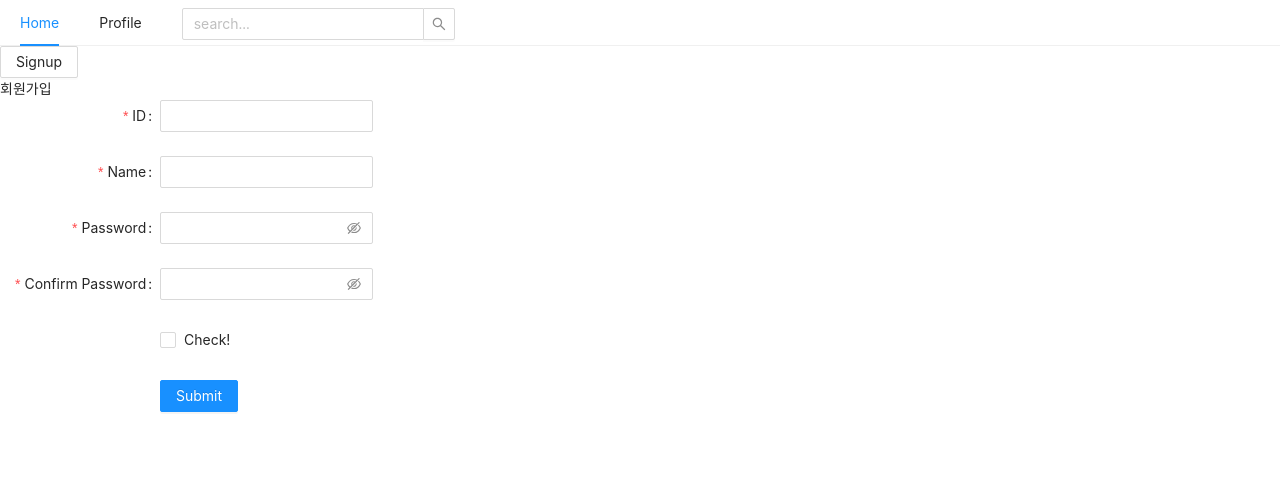
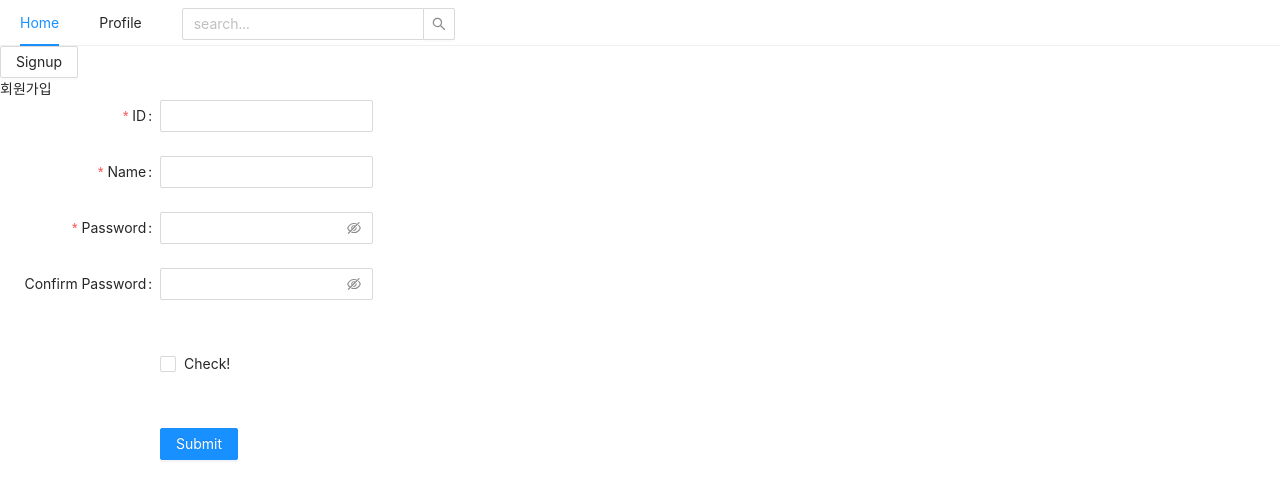
Before and after one commit to bobbohee/node-bird-sns, a Next.js app in the folder front/: page /join in a window 1280 px wide. Shown: the top 498 px of the page. Built offline with nearby package versions, Linux system fonts and the light colour scheme.

Commit message:
[ADD] useInput custom hook 사용

```diff
--- a/front/pages/join.js
+++ b/front/pages/join.js
@@ -12,13 +12,23 @@ const Join = () => {
     const [password, setPassword] = useState('');
     const [confirmPassword, setConfirmPassword] = useState('');
     const [isCheck, setIsCheck] = useState(false);
+    const [passwordError, setPasswordError] = useState(false);
+    const [isCheckError, setIsCheckError] = useState(false);
 
     const layout = {
         labelCol: {span: 3},
         wrapperCol: {span: 4},
     };
 
-    const onSubmit = () => {};
+    const onFinish = (e) => {
+        if (password !== confirmPassword)
+            return setPasswordError(true);
+        if (!isCheck)
+            return setIsCheckError(true)
+        console.log({
+            login, name, password, confirmPassword, isCheck
+        });
+    };
 
     const onChangeId = (e) => {
         setLogin(e.target.value);
@@ -33,17 +43,31 @@ const Join = () => {
     };
 
     const onChangeConfirmPassword = (e) => {
+        setPasswordError(e.target.value !== password);
         setConfirmPassword(e.target.value);
     };
 
     const onChangeCheckbox = (e) => {
-        setIsCheck(e.target.value);
+        setIsCheckError(!e.target.checked);
+        setIsCheck(e.target.checked);
+    };
+
+    // custom hook
+    // [id, onChangeId] = useInput('');
+    const useInput = (initValue = null) => {
+        const [value, setter] = useState(initValue);
+        const handler = (e) => {
+            setter(e.target.value);
+        };
+        return [value, handler];
     };
 
     return (
         <AppLayout>
             <div>회원가입</div>
-            <Form {...layout} onSubmit={onSubmit}>
+            {/* antd 사용시, onSubmit -> onFinish 로 사용해야 한다. (v4부터) */}
+            {/* https://ant.design/components/form/v3#replace-onSubmit-with-onFinish */}
+            <Form {...layout} onFinish={onFinish}>
                 <Form.Item name="login" label="ID" rules={[{required: true, message: 'Please enter your ID!'}]}>
                     <Input value={login} onChange={onChangeId}/>
                 </Form.Item>
@@ -53,11 +77,21 @@ const Join = () => {
                 <Form.Item name="password" label="Password" rules={[{required: true, message: 'Please enter your Password!'}]}>
                     <Input.Password value={password} onChange={onChangePassword}/>
                 </Form.Item>
-                <Form.Item name="confirm_password" label="Confirm Password" rules={[{required: true, message: 'Please enter your Password!'}]}>
-                    <Input.Password value={confirmPassword} onChange={onChangeConfirmPassword}/>
+                <Form.Item label="Confirm Password">
+                    {/* antd 사용시, Input 엘리먼트에 형제 엘리먼트는 있을 수 없다. Form.Item 태그로 한 번 더 감싼다. */}
+                    {/* https://ant.design/components/form/#components-form-demo-complex-form-control */}
+                    <Form.Item name="confirm_password" rules={[{required: true, message: 'Please enter your Password!'}]}>
+                        <Input.Password value={confirmPassword} onChange={onChangeConfirmPassword}/>
+                    </Form.Item>
+                    {passwordError && <div style={{ color: 'red'}}>Please enter same password!</div>}
                 </Form.Item>
                 <Form.Item wrapperCol={{...layout.wrapperCol, offset: 3}}>
-                    <Checkbox name="is_check" value={isCheck} onChange={onChangeCheckbox}>Check!</Checkbox>
+                    {/* valuePropName="checked" 명시해주어야 한다. */}
+                    {/* https://github.com/ant-design/ant-design/issues/20803 */}
+                    <Form.Item name="is_check" valuePropName="checked">
+                        <Checkbox value={isCheck} onChange={onChangeCheckbox}>Check!</Checkbox>
+                    </Form.Item>
+                    {isCheckError && <div style={{ color: 'red'}}>Please check!</div>}
                 </Form.Item>
                 <Form.Item wrapperCol={{...layout.wrapperCol, offset: 3}}>
                     <Button type="primary" htmlType="submit">Submit</Button>
```
